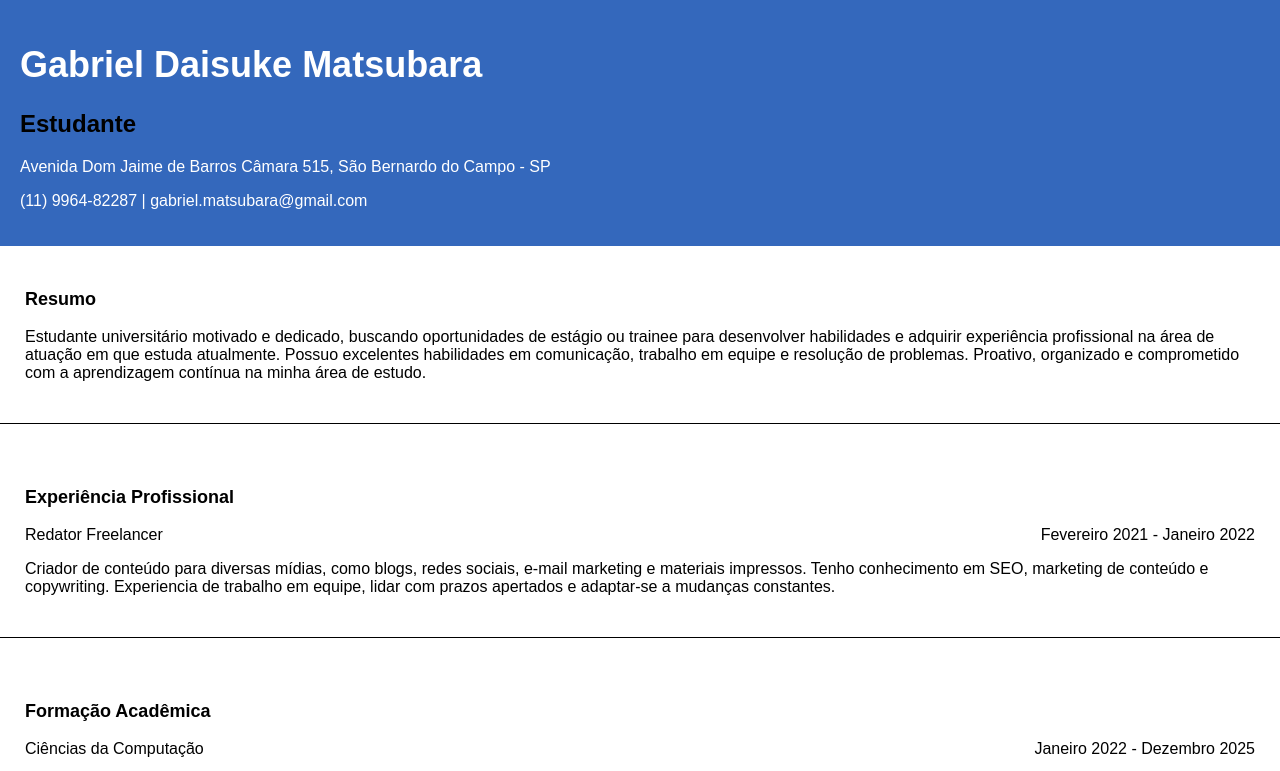
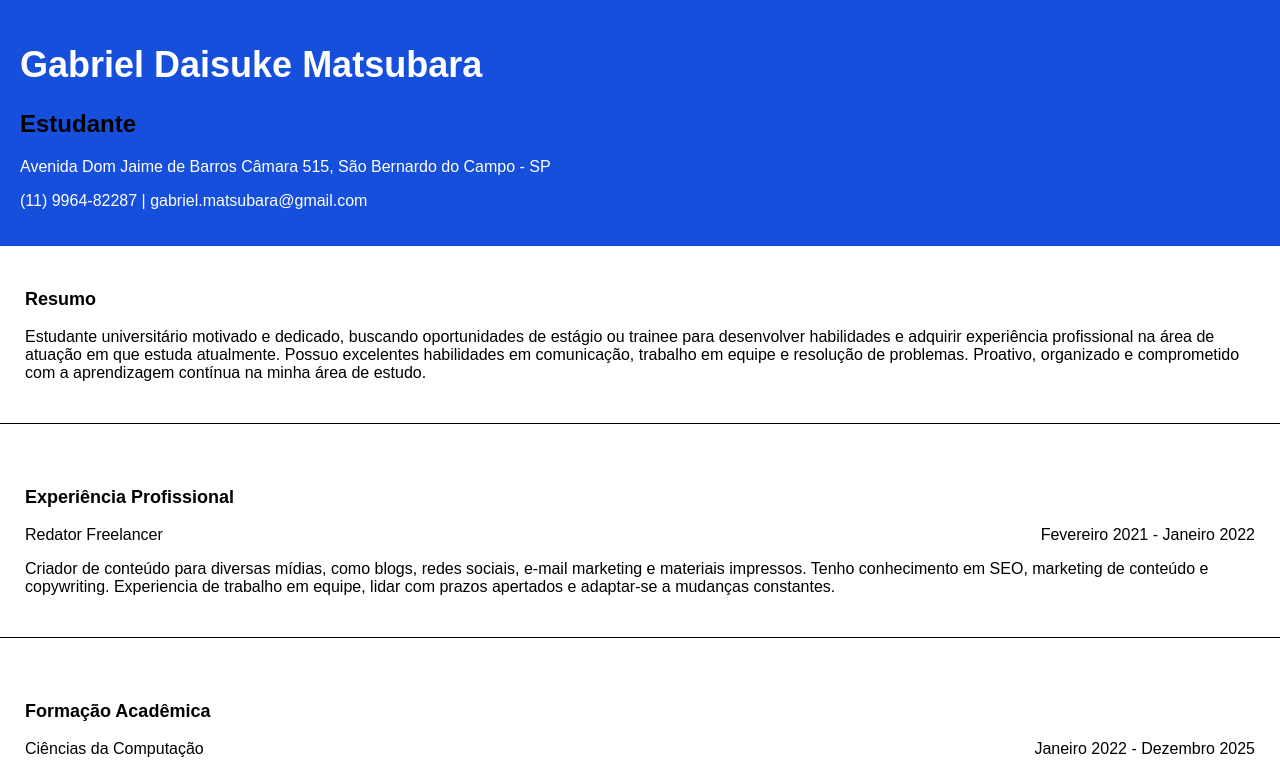
Before and after one commit to Daiskz/CurriculumVitae-HTML, a plain HTML site: page CV/index.html in a window 1280 px wide. Shown: the top 771 px of the page. Drawn offline with Linux system fonts and the light colour scheme.

Commit message:
Mudança no código básica

```diff
--- a/CV/index.html
+++ b/CV/index.html
@@ -11,7 +11,7 @@
                 padding: 0;
             }
             header {
-                background-color: #3468bc;
+                background-color: #174fdd;
                 color: #ffffff;
                 padding: 20px;
             }
```
